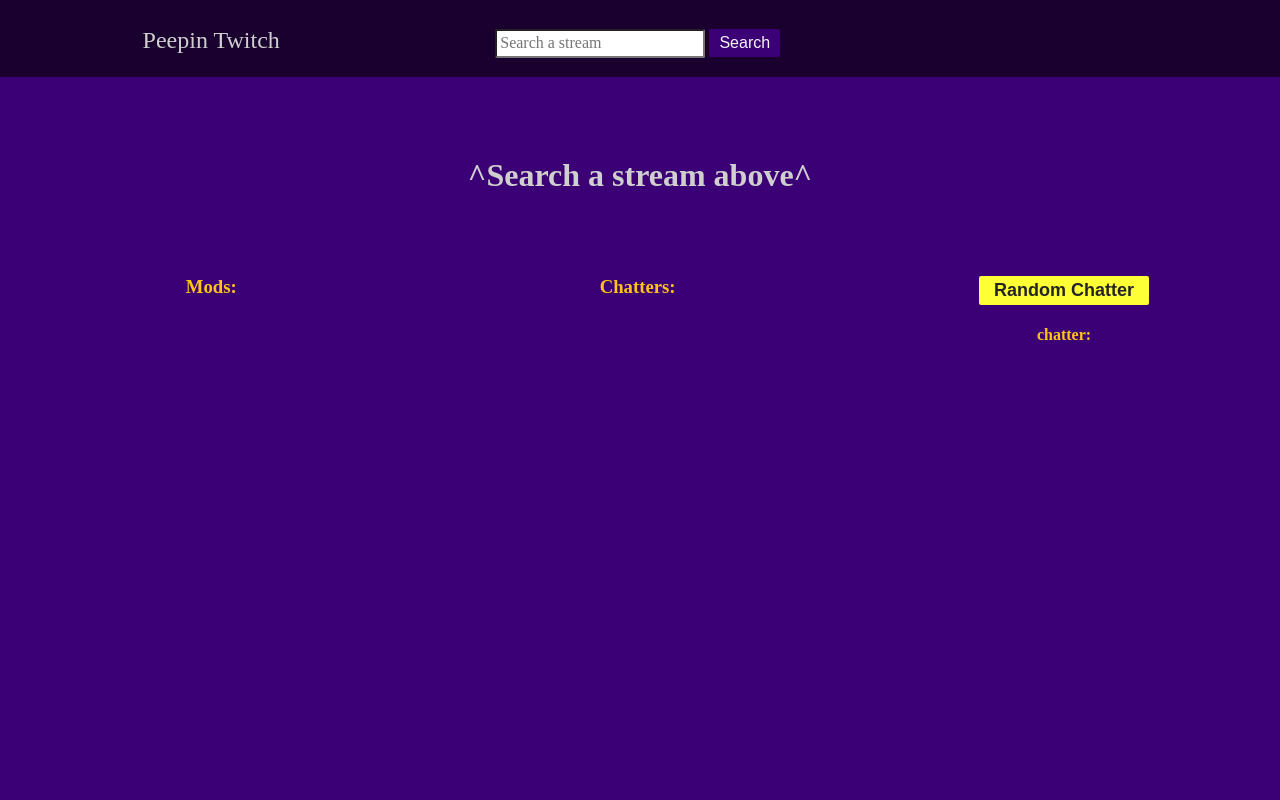
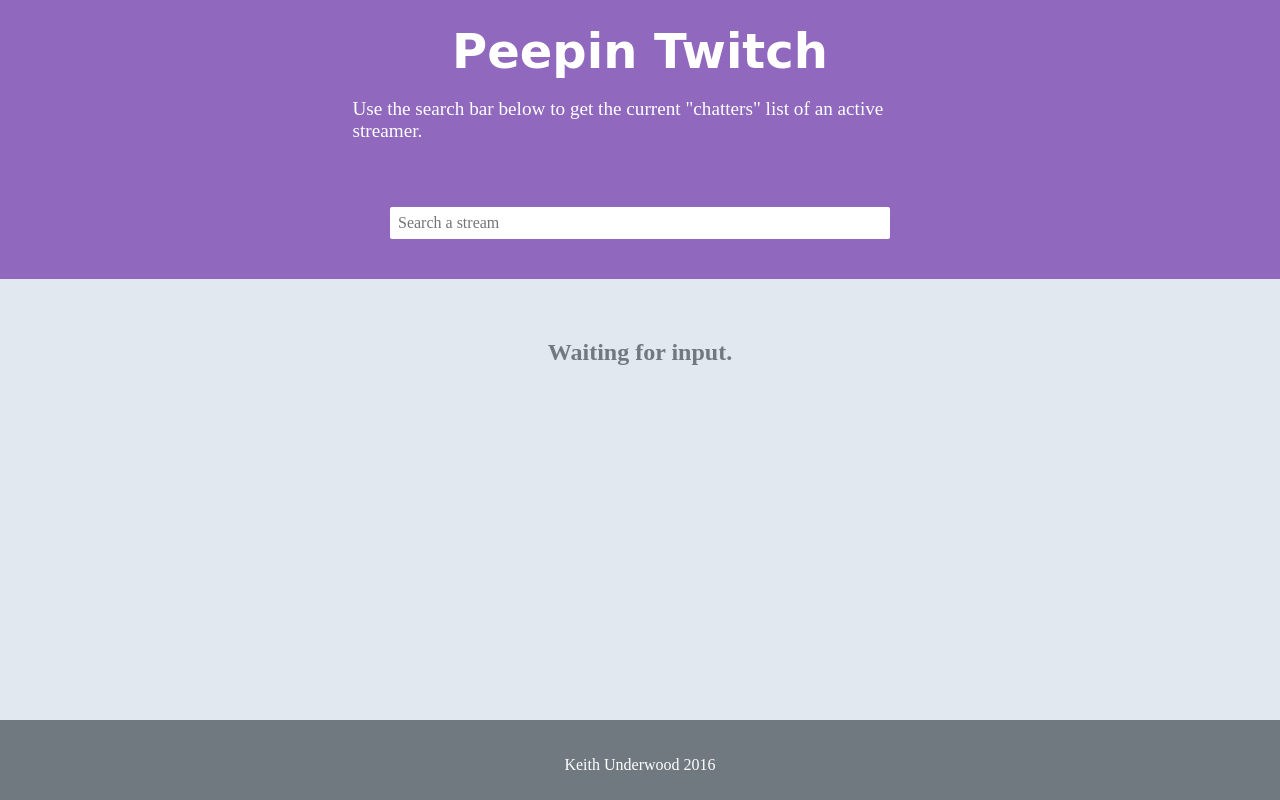
Before and after one commit to kuwood/peepin-twitch, a plain HTML site: page index.html in a window 1280 px wide. Drawn offline with nearby package versions, Linux system fonts and the light colour scheme; a web font is replaced by a local one.

Commit message:
Rework layout and color palette

```diff
--- a/css/master.css
+++ b/css/master.css
@@ -1,7 +1,8 @@
 * {
   box-sizing: border-box;
-  color: #cfcfcf;
+  color: #fff;
   text-decoration: none;
+  font-family: 'Scope One', serif;
 }
 
 a {
@@ -9,12 +10,32 @@ a {
 }
 
 html, body {
-    margin: 0;
-    height: 100%;
-    background-color: #3b0075;
+  margin: 0;
+  padding: 0;
+  height: 100%;
+  background-color: #e1e8f0;
 }
 
-ul, li{
+header {
+  background-color: #9068be;
+  padding: 1.5em;
+}
+
+section {
+  padding: 20px;
+}
+
+footer {
+  display: block;
+  position: relative;
+  width: 100%;
+  height: 80px;
+  padding-top: 20px;
+  text-align: center;
+  background-color: #707880;
+}
+
+ul, li {
   list-style: none;
   padding: 0;
   margin: 0;
@@ -23,90 +44,126 @@ ul, li{
 h1 {
   margin: 0;
   text-align: center;
-  padding-top: 1.5em;
+  font-family: 'Sansita One', cursive;
 }
 
 h4, h3 {
-  color: #ffc516;
+  color: #6ed3cf;
+  font-family: 'Sansita One', cursive;
 }
 
-#chatters-list li a{
-  color: #fff02b;
+.wrap {
+  height: auto;
+  margin: 0 auto -80px;
+  /* footer height + space */
+  min-height: 100%;
+  padding: 0 0 80px;
+  /* footer height + space */
+  overflow: auto;
+}
+
+#brand {
+  font-size: 3em;
+  font-family: 'Shrikhand', cursive;
+  color: #fff;
+}
+
+.about-wrap {
+  max-width: 575px;
+  margin: 0 auto;
+}
+
+.about-p {
+  font-size: 1.2em
+}
+
+.form-wrap {
+  padding-bottom: 1em;
+  margin-top: 4em;
+  text-align: center;
+}
+
+#search-box {
+  -moz-border-radius: 2px;
+  -webkit-border-radius: 2px;
+  border-radius: 2px;
+  padding: 0.2em 0.5em;
+  color: #181818;
+  border: 0;
+  width: 80%;
+  max-width: 500px;
+  height: 2em;
+}
+
+.feedback-section {
+  text-align: center;
+}
+
+.feedback {
+  font-size: 1.5em;
+  color: #707880;
+}
+
+#stream-title {
+  margin-bottom: 1em;
+  font-size: 1.3em;
+  color: #9068be;
+}
+
+#random {
+  margin: 0 auto;
+  background-color: #e62739;
+  -moz-border-radius: 2px;
+  -webkit-border-radius: 2px;
+  border-radius: 2px;
+  display: block;
+  cursor: pointer;
+  color: #fff;
+  font-family: Arial;
+  font-size: 18px;
+  font-weight: bold;
+  padding: 6px 15px;
+  border: 0;
+  text-decoration: none;
+}
+
+#random:hover {
+  background-color: #f0182c;
+}
+
+.chatters-section {
+  text-align: center;
+}
+
+.chatters-wrapper {
+  text-align: center;
+}
+
+.list-section {
+  margin: 0 auto;
+  display: inline-block;
+  vertical-align: top;
+  width: calc(50% - 20px);
+}
+
+#chatters-list li a {
+  font-weight: 700;
+  color: #707880;
 }
 
 #mods-list li a {
-  color: #f154ff;
+  font-weight: 700;
+  color: #9068be;
 }
 
-section, footer {
-  background-color: #3b0075;
-  padding: 2em 0em;;
+#user-details {
+  margin-bottom: 1.5em;
 }
 
-#search-box {
-  -moz-border-radius:2px;
-  -webkit-border-radius:2px;
-  border-radius:2px;
-  padding: 0.2em;
-  color: #181818;
+#user-details li {
+  color: #707880;
 }
 
-#random {
-	background-color:#ffff36;
-	-moz-border-radius:2px;
-	-webkit-border-radius:2px;
-	border-radius:2px;
-	display:inline-block;
-	cursor:pointer;
-	color:#242424;
-	font-family:Arial;
-	font-size:18px;
-	font-weight:bold;
-	padding:4px 15px;
-  border: 0;
-	text-decoration:none;
+#user-details li img {
+  max-width: 280px;
 }
-#random:hover {
-	background-color:#d5df40;
-}
-
-#search-btn {
-  -webkit-border-radius: 2;
-  -moz-border-radius: 2;
-  border-radius: 2px;
-  font-family: Arial;
-  color: #f5f5f5;
-  font-size: 16px;
-  background: #3b0075;
-  padding: 5px 10px 5px 10px;
-  text-decoration: none;
-  border: 0;
-}
-
-#search-btn:hover {
-  background: #7204e0;
-  text-decoration: none;
-}
-
-.navbar {
-  background-color: #1a002f;
-}
-
-.nav-section {
-  display: inline-block;
-  text-align: center;
-  height: 3em;
-  width: 33%;
-}
-
-.list-section {
-  vertical-align: top;
-  display: inline-block;
-  padding-bottom: 4em;
-  text-align: center;
-  width: 33%;
-}
-
-#brand {
-  font-size: 1.5em;
-}
--- a/index.html
+++ b/index.html
@@ -1,59 +1,62 @@
 <!DOCTYPE html>
 <html>
+
 <head>
+  <meta name="viewport" content="width=device-width, initial-scale=1.0">
   <link rel="stylesheet" href="https://cdnjs.cloudflare.com/ajax/libs/normalize/4.1.1/normalize.min.css" media="screen" title="no title" charset="utf-8">
+  <link href="https://fonts.googleapis.com/css?family=Sansita+One|Scope+One|Shrikhand" rel="stylesheet">
   <link rel="stylesheet" href="css/master.css" media="screen" title="no title" charset="utf-8">
   <meta charset="utf-8">
   <title>Peepin Twitch</title>
 </head>
+
 <body>
-    <nav class="navbar">
+  <div class="wrap">
+
+    <header>
       <div class="container">
-        <div class="nav-section">
-          <a id="brand" href="#">Peepin Twitch</a>
+        <h1 id="brand" href="#">Peepin Twitch</h1>
+        <div class="about-wrap">
+          <p class="about-p">Use the search bar below to get the current "chatters" list of an active streamer.</p>
         </div>
-        <div class="nav-section">
-          <form class="navbar-search">
+        <div class="form-wrap">
+          <form class="search">
             <input id="search-box" type="text" placeholder="Search a stream">
-            <button id="search-btn" type="submit" >Search</button>
+            <!-- <button id="search-btn" type="submit" >Search</button> -->
           </form>
         </div>
-        <div class="nav-section">
       </div>
+    </header>
+    <section class="feedback-section">
+      <h5 class="feedback">Waiting for input.</h5>
+    </section>
+    <section class="chatters-section">
+      <h1 id="stream-title"></h1>
+      <button id="random" type="button" name="button">Random Chatter</button>
+      <div id="user">
+        <h4>chatter:</h4>
+        <ul id="user-details">
+        </ul>
       </div>
-    </nav>
-    <section>
-        <h1 id="stream-title">^Search a stream above^</h1>
-    </section>
-    <section>
+      <div class="chatters-wrapper">
         <div id="mods" class="list-section">
           <h3>Mods:</h3>
           <ul id="mods-list">
-
           </ul>
         </div>
         <div id="chatters" class="list-section">
           <h3>Chatters:</h3>
           <ul id="chatters-list">
-
           </ul>
         </div>
-      <div id="user" class="list-section">
-        <h3><button id="random" type="button" name="button">Random Chatter</button>
-        </h3>
-        <h4>chatter:</h4>
-        <ul id="user-details">
-
-        </ul>
       </div>
     </section>
-    <footer>
-
+  </div>
+  <footer class="footer">
+    <p>Keith Underwood 2016
   </footer>
-    <script
-  src="https://code.jquery.com/jquery-3.1.1.min.js"
-  integrity="sha256-hVVnYaiADRTO2PzUGmuLJr8BLUSjGIZsDYGmIJLv2b8="
-  crossorigin="anonymous"></script>
+  <script src="https://code.jquery.com/jquery-3.1.1.min.js" integrity="sha256-hVVnYaiADRTO2PzUGmuLJr8BLUSjGIZsDYGmIJLv2b8=" crossorigin="anonymous"></script>
   <script src="js/app.js"></script>
 </body>
+
 </html>
--- a/js/app.js
+++ b/js/app.js
@@ -6,6 +6,16 @@ function clearView() {
   $('#mods-list').html("");
   $('#chatters-list').html("");
   $('#user-details').html("");
+}
+
+function showList(bool) {
+  if (bool) {
+    $('.feedback-section').css({'display':'none'})
+    $('.chatters-section').css({'display':'block'})
+  } else {
+    $('.feedback-section').css({'display':'block'})
+    $('.chatters-section').css({'display':'none'})
+  }
 }
 
 function populateUserDetails(data) {
@@ -71,11 +81,14 @@ function populateViewers(data) {
 }
 
 $(function() {
-  $('#search-btn').click(function(e) {
-    e.preventDefault();
-    clearView();
-    var streamer = $('#search-box').val().toLowerCase();
-    $("#stream-title").html($('#search-box').val());
+  showList(false)
+  $('#search-box').keypress(function(e) {
+    if (e.which == 13) {
+      e.preventDefault();
+      clearView();
+      let streamer = $('#search-box').val().toLowerCase();
+      $("#stream-title").html($('#search-box').val());
+
       // uses chatters api (unsupported twitch) to get chatters list
       // chatters api may break when twitch api defaults to version 5
     var url = `https://tmi.twitch.tv/group/user/${streamer}/chatters`;
@@ -84,10 +97,24 @@ $(function() {
       url: url
     })
       .done(function(data) {
-        populateViewers(data);
+        console.log(data);
+        if (data.status >= 400) {
+          showList(false)
+          alert('Could not find that username. Please check twitch.tv to make sure the user is streaming.');
+        } else {
+          showList(true)
+          populateViewers(data);
+        }
       })
       .fail(function(data) {
         alert('Request failed.');
       });
+    }
+  });
+  $(document).on('click', 'a', function(event){
+    event.preventDefault();
+    setTimeout(function () {
+      $("html, body").animate({ scrollTop: $("#stream-title").offset().top }, 500 );
+    }, 10);
   });
 });
```
Lines whose indentation alone changed are shown as unchanged.
